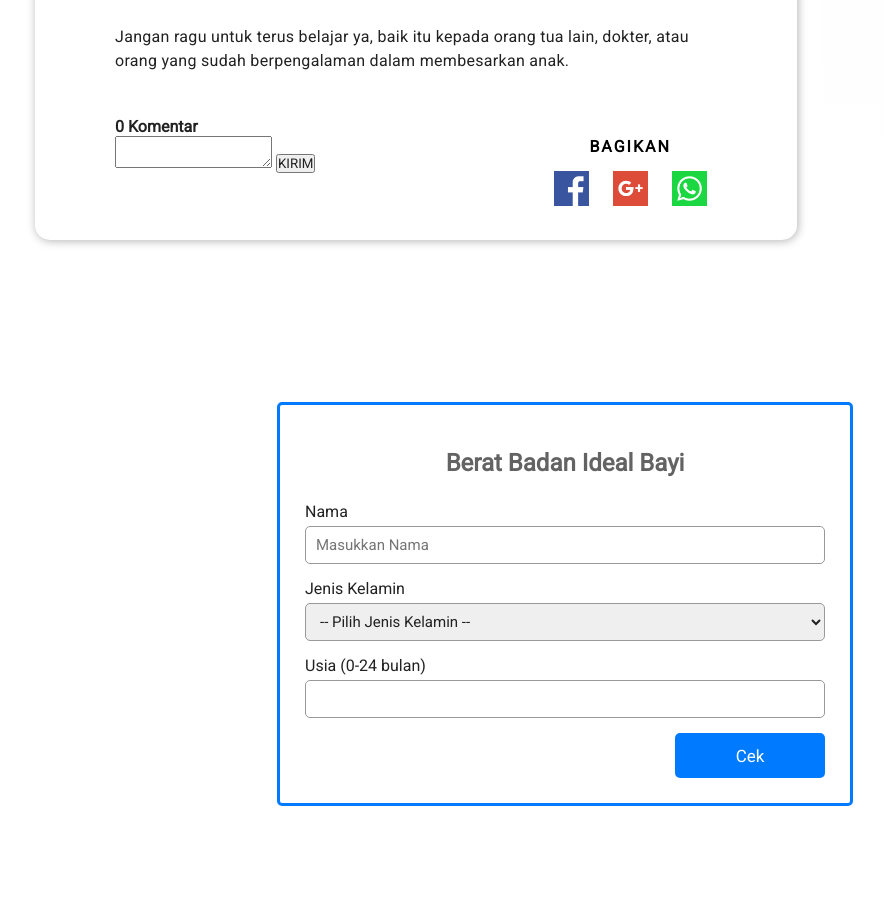
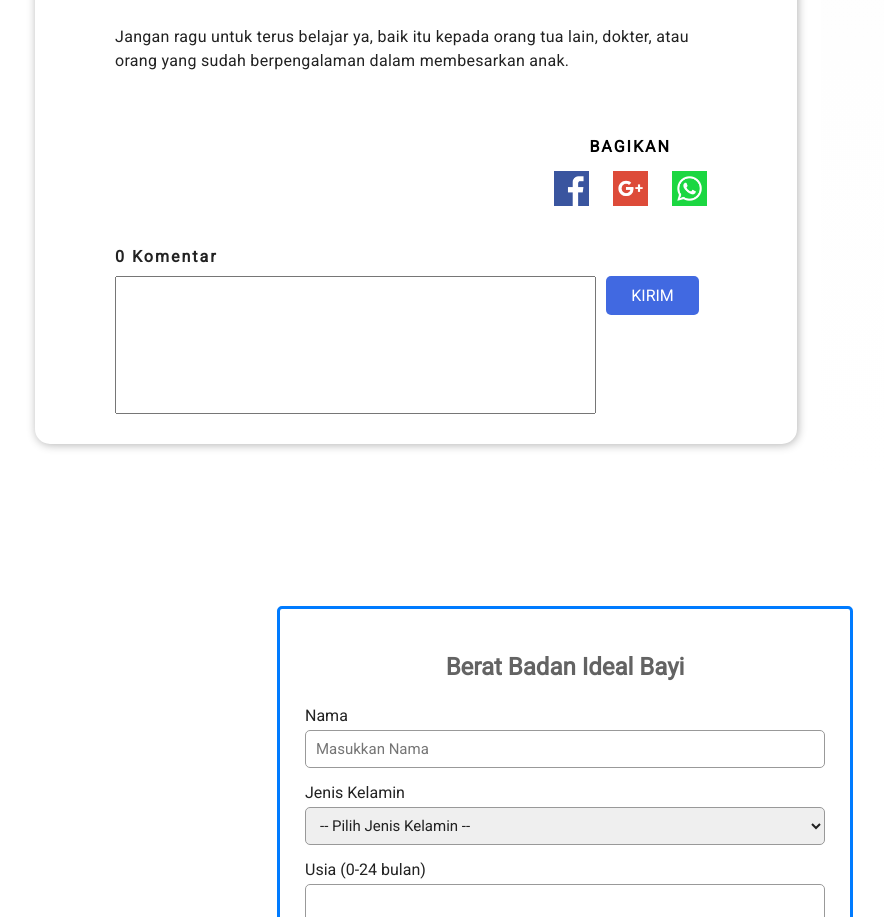
Before and after one commit to sadlimushthofa/7.github.io, a plain HTML site: page articleView/articleBayi/articleViewBayi01.html in a window 1280 px wide. Shown: the part 2688-3605 px from the top of the page, without its empty margins (75-959 px from the left). Drawn offline with Linux system fonts and the light colour scheme.

Commit message:
Update articleView.css

```diff
--- a/css/articleView.css
+++ b/css/articleView.css
@@ -409,3 +409,49 @@
     color: #fff;
     font-weight: bold;
 }
+
+/* Kolom Komentar */
+
+.comment-box{
+    margin-top: 150px;
+}
+
+.comment-box h4{
+    margin-bottom: 10px;
+    letter-spacing: 2px;
+}
+
+.comment-box textarea{
+    resize: none;
+    float: left;
+    font-size: 15px;
+    padding: 5px;
+    width: 80%;
+    height: 138px;
+
+}
+
+.comment-box button{
+    cursor: pointer;
+    margin-left: 10px;
+    padding: 10px 25px;
+    background: royalblue;
+    color: #fff;
+    font-size: 16px;
+    border: none;
+    border-radius: 5px;
+}
+
+@media (max-width: 500px){
+    .comment-box textarea{
+        width: 90%;
+        height: 100px;
+
+    }
+
+    .comment-box button{
+        margin-top: 10px;
+
+    }
+
+}
```
